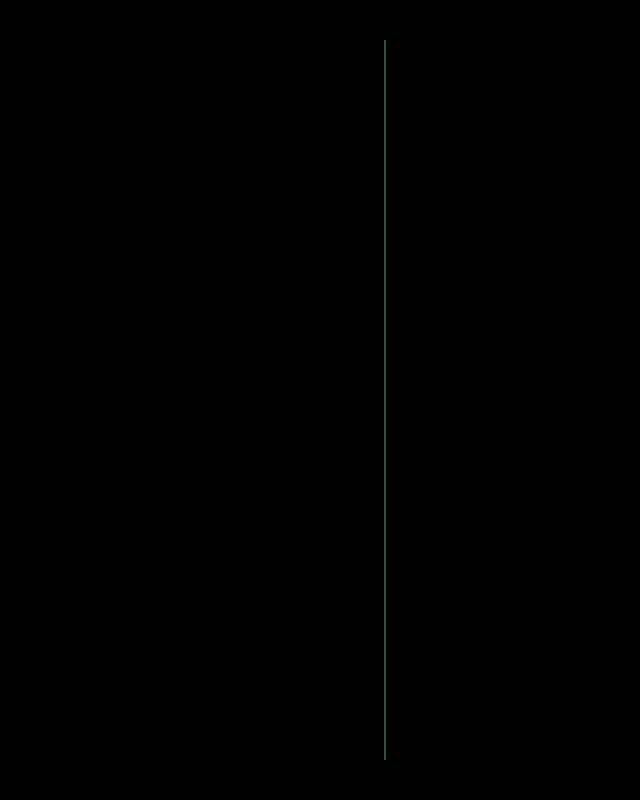
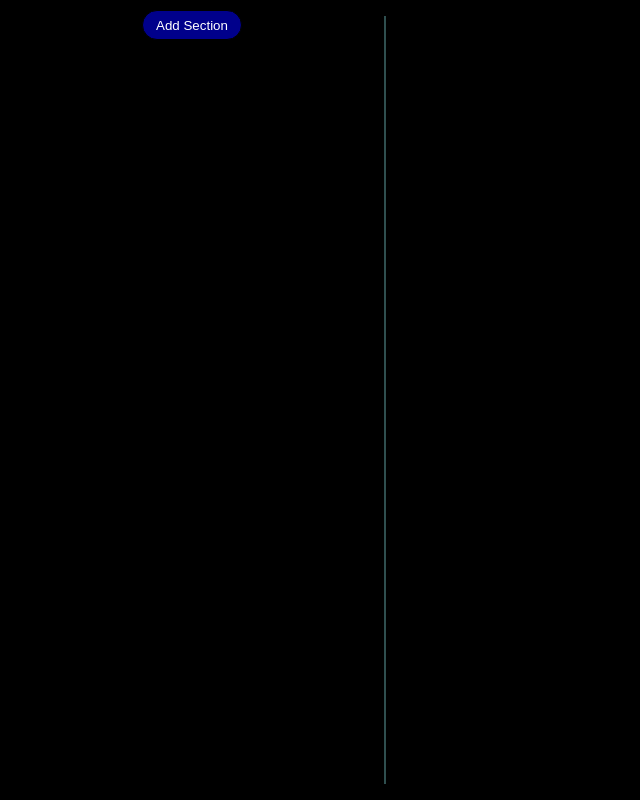
Before and after one commit to Howard-GitHub/TestCreator, a React (Create React App) app: page / in a window 1280 px wide. Shown: the whole page, without its empty margins (0-640 px from the left). Built offline with nearby package versions, Linux system fonts and the light colour scheme.

Commit message:
Chore: Create add button
Added the css styling for the add button when it functions as a button to create a new section.

```diff
--- /dev/null
+++ b/src/components/AddButton/AddButton.css
@@ -0,0 +1,12 @@
+.add-button-section {
+    position: relative;
+    background-color: darkblue;
+    color: white;
+    height: 30px;
+    width: 100px;
+    border-radius: 15px;
+    top: 10px;
+    left: 50%;
+    transform: translate(-50%, 0%);
+    border: 1px solid black;
+}
--- /dev/null
+++ b/src/components/AddButton/AddButton.jsx
@@ -0,0 +1,19 @@
+import './AddButton.css';
+
+const AddButton = ({type}) => {
+    return (
+        <div className={`add-button-container-${type}`}>
+            {type === "section" ? (
+                <button className="add-button-section">
+                    Add Section
+                </button>
+            ) : (
+                <button className="add-button-term">
+                    Add Term
+                </button>
+            )}
+        </div>
+    );
+}
+
+export default AddButton;
--- a/src/components/SectionsDashboard/SectionsDashboard.css
+++ b/src/components/SectionsDashboard/SectionsDashboard.css
@@ -4,3 +4,9 @@
     width: 30%;
     height: 100%;
 }
+
+.sections-dashboard {
+    position: relative;
+    width: 100%;
+    height: 100%;
+}
--- a/src/components/SectionsDashboard/SectionsDashboard.jsx
+++ b/src/components/SectionsDashboard/SectionsDashboard.jsx
@@ -1,9 +1,13 @@
+import AddButton from '../AddButton/AddButton';
 import './SectionsDashboard.css';
 
 const SectionsDashboard = () => {
     return (
         <div className="sections-dashboard-container">
             <div className="sections-dashboard">
+                <AddButton
+                    type={"section"}
+                />
 
             </div>
         </div>
--- a/src/components/TermsDashboard/TermsDashboard.css
+++ b/src/components/TermsDashboard/TermsDashboard.css
@@ -7,9 +7,9 @@
 
 .resize-line {
     position: relative;
-    top: 5%;
+    top: 2%;
     left: 0%;
     background-color: darkslategray;
     width: 2px;
-    height: 90%;
+    height: 96%;
 }
```
